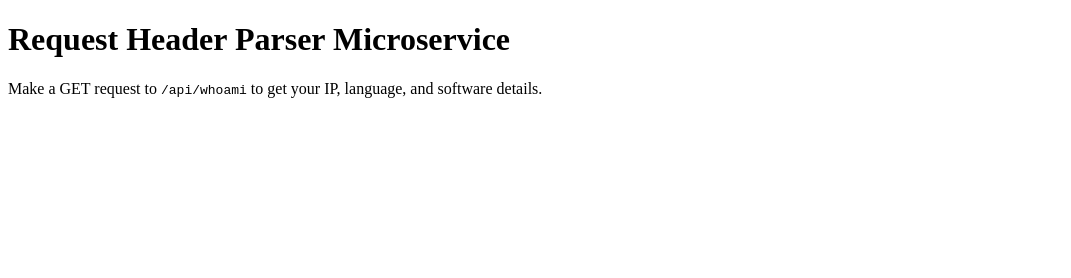
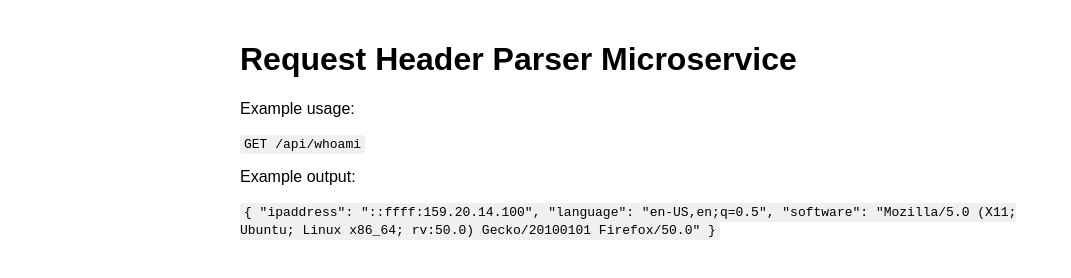
Before and after one commit to Ajhiezu/header-parser, a website: page public/index.html in a window 1280 px wide. Shown: the whole page, without its empty margins (0-1071 px from the left). Drawn offline with Linux system fonts and the light colour scheme.

Commit message:
update all

```diff
--- a/package.json
+++ b/package.json
@@ -1,7 +1,7 @@
 {
   "name": "header-parser",
   "version": "1.0.0",
-  "description": "",
+  "description": "FreeCodeCamp Request Header Parser Microservice",
   "main": "server.js",
   "scripts": {
     "test": "echo \"Error: no test specified\" && exit 1"
--- a/public/index.html
+++ b/public/index.html
@@ -1,12 +1,33 @@
 <!DOCTYPE html>
 <html lang="en">
 <head>
-  <meta charset="UTF-8" />
-  <meta name="viewport" content="width=device-width, initial-scale=1.0"/>
-  <title>Header Parser</title>
+  <meta charset="UTF-8">
+  <title>Request Header Parser Microservice</title>
+  <style>
+    body {
+      font-family: Arial, sans-serif;
+      max-width: 800px;
+      margin: 0 auto;
+      padding: 20px;
+    }
+    code {
+      background-color: #f0f0f0;
+      padding: 2px 4px;
+      border-radius: 3px;
+    }
+  </style>
 </head>
 <body>
   <h1>Request Header Parser Microservice</h1>
-  <p>Make a GET request to <code>/api/whoami</code> to get your IP, language, and software details.</p>
+  <p>Example usage:</p>
+  <code>GET /api/whoami</code>
+  <p>Example output:</p>
+  <code>
+    {
+      "ipaddress": "::ffff:159.20.14.100",
+      "language": "en-US,en;q=0.5",
+      "software": "Mozilla/5.0 (X11; Ubuntu; Linux x86_64; rv:50.0) Gecko/20100101 Firefox/50.0"
+    }
+  </code>
 </body>
 </html>
```
Also changed, not shown: server.js (+19 -10 lines).
